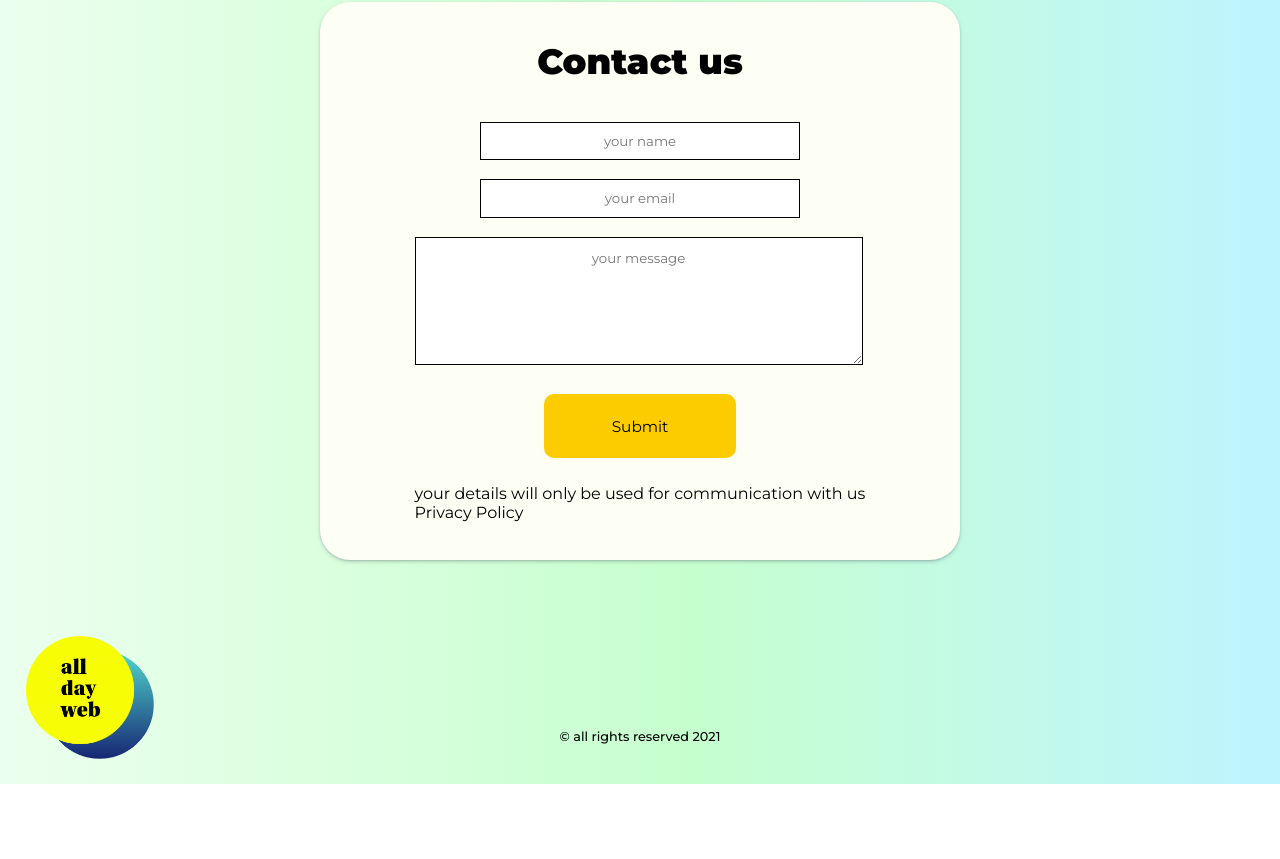
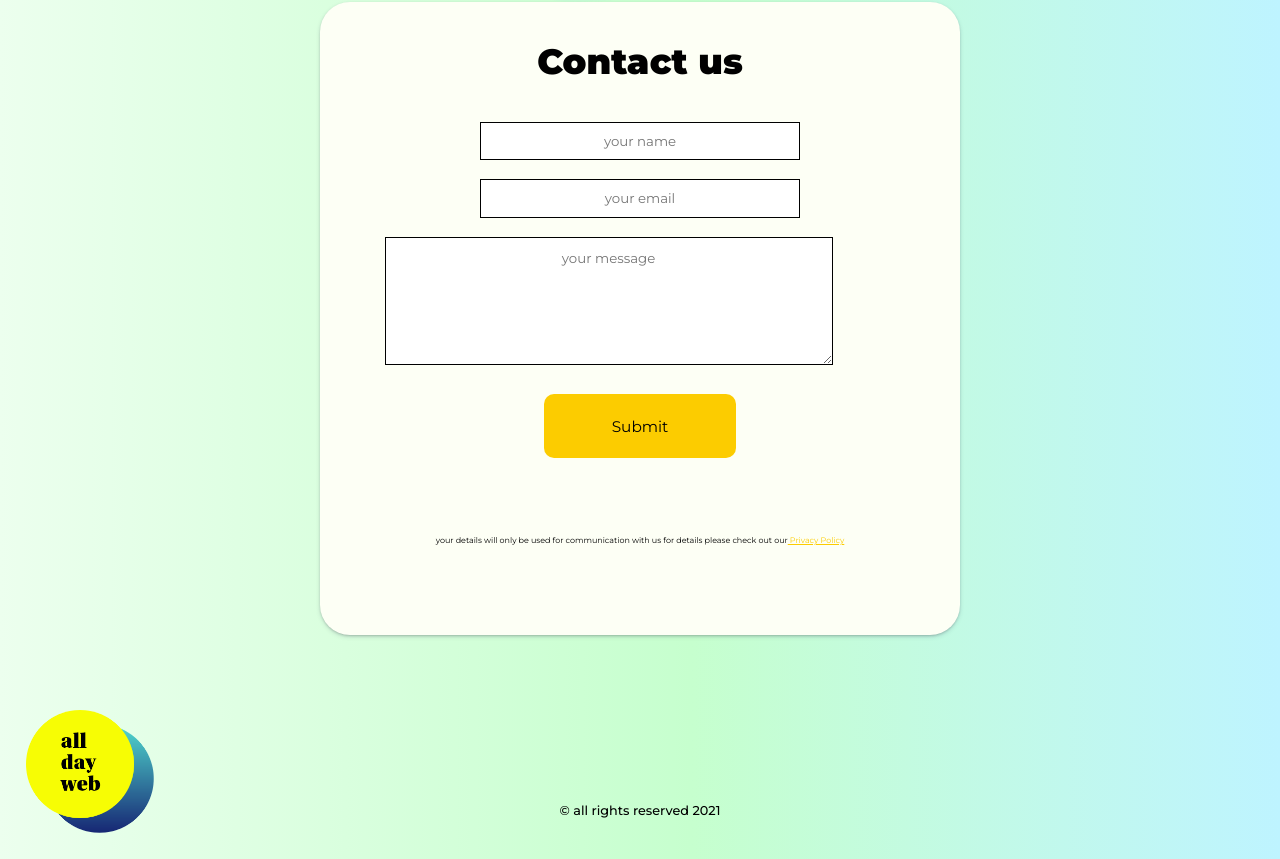
Before and after one commit to laterinthepast/alldayweb, a React (Create React App) app: page / in a window 1280 px wide. Shown: the part 4618-5477 px from the top of the page. Before the commit the page ends 5402 px from the top, so only its background shows below. Built offline with nearby package versions, Linux system fonts and the light colour scheme.

Commit message:
Update Contact.jsx

```diff
--- a/src/components/Contact.jsx
+++ b/src/components/Contact.jsx
@@ -19,6 +19,14 @@ const Container = styled.div`
   box-shadow: rgba(50, 50, 93, 0.25) 0px 2px 5px -1px, rgba(0, 0, 0, 0.3) 0px 1px 3px -1px;
   background-color: #fdfff5;
   border-radius: 30px;
+  .privacy-text {
+    font-size: 0.5rem;
+    padding: 4vw;
+    span {
+      text-decoration: underline;
+      color: #FCCC00;
+    }
+  }
   h1 {
     padding-bottom: 3vw;
     font-size: 2.2rem;
@@ -138,10 +146,11 @@ const Contact = () => {
               <input type="submit" value="Submit" />
             </p>
           </div>
-          <p >your details will only be used for communication with us</p>
-          <Link to="/privacy">
-            <span>Privacy Policy</span>
-          </Link>
+          <p className="privacy-text">your details will only be used for communication with us for details please check out our
+            <Link to="/privacy">
+              <span > Privacy Policy</span>
+            </Link>
+          </p>
         </form>
       </Container>
     </Wrapper>
```
